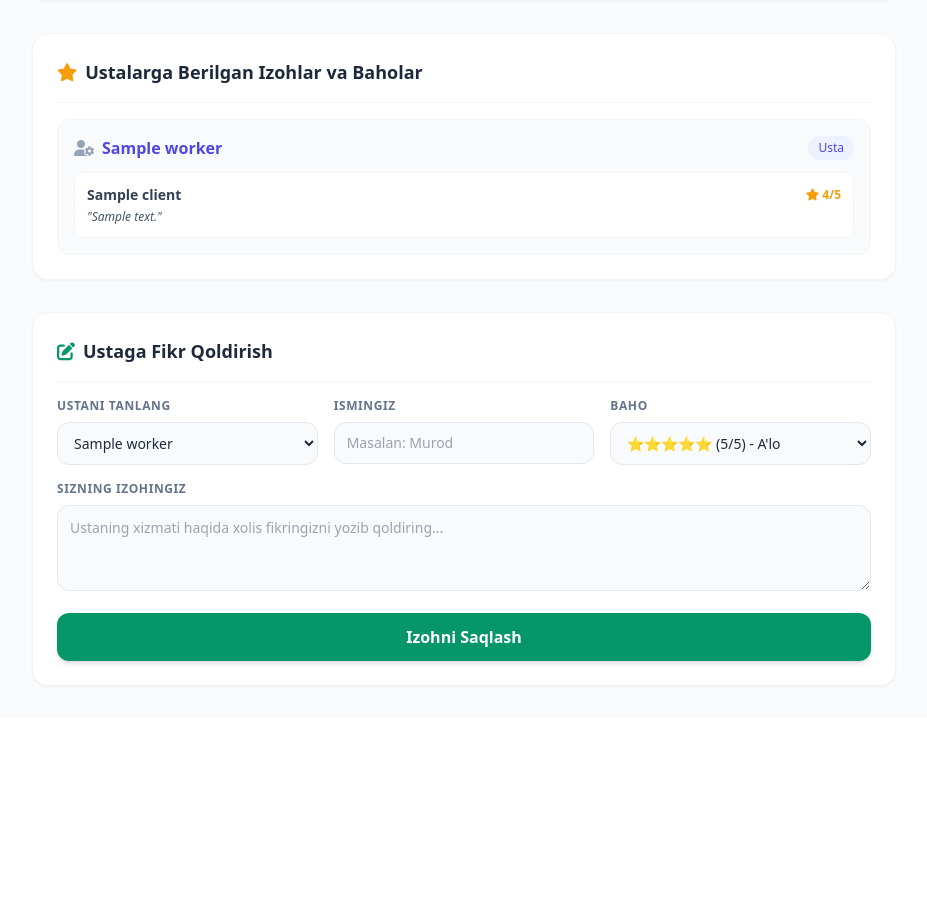
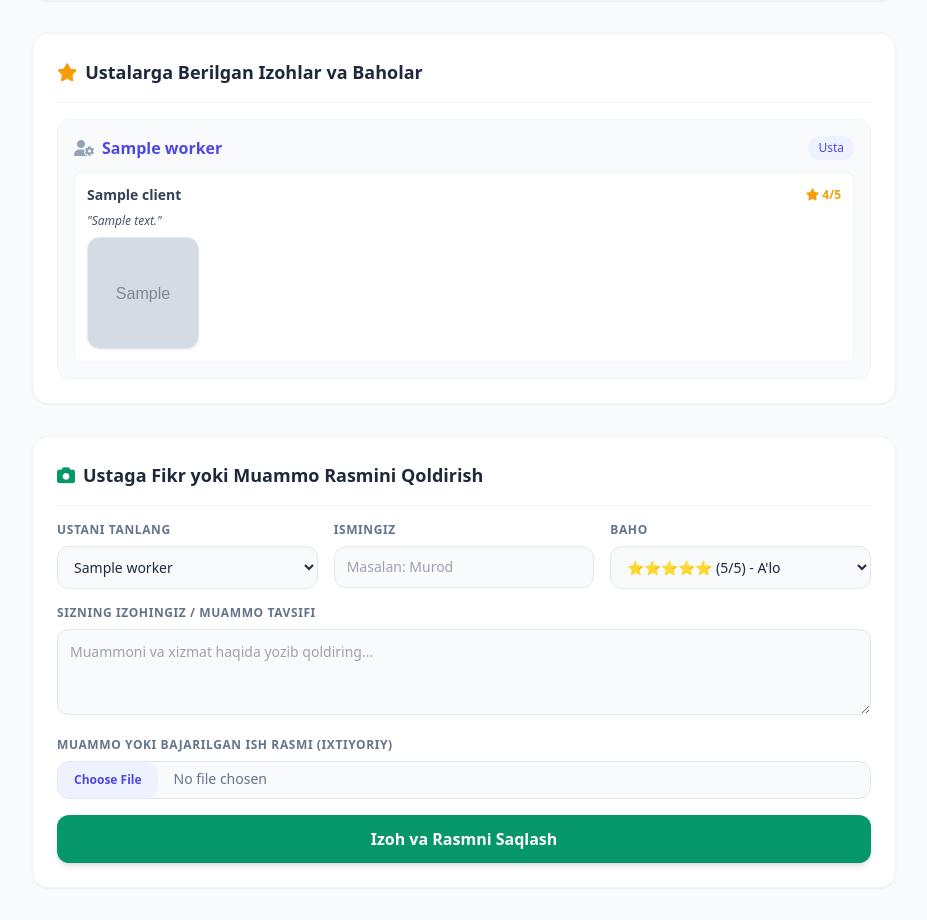
Before and after one commit to tokhirovs112-sudo/UstaGo, a Python web app: template templates/index.html in a window 1280 px wide. Shown: the part 571-1491 px from the top of the page, without its empty margins (176-1103 px from the left). Before the commit the page ends 1258 px from the top, so only its background shows below. Run offline with Jinja, Linux system fonts and the light colour scheme; the template is opened without the code that fills it: most values are stand-ins (such as "Sample title", 1, 10 or a date in 2020); grey boxes marked "Sample" are stand-in pictures; some libraries are stand-ins or nearby versions.

Commit message:
Enhance review form with photo upload option
Updated the review form to include an optional photo upload and modified labels for clarity.

```diff
--- a/templates/index.html
+++ b/templates/index.html
@@ -104,14 +104,21 @@
                             </div>
                             <div class="space-y-2">
                                 {% for r in reviews %}
-                                    <div class="bg-white p-3 rounded-lg border border-slate-100 text-sm">
-                                        <div class="flex justify-between items-center mb-1">
+                                    <div class="bg-white p-3 rounded-lg border border-slate-100 text-sm space-y-2">
+                                        <div class="flex justify-between items-center">
                                             <span class="font-semibold text-slate-700">{{ r.client }}</span>
                                             <span class="text-amber-500 font-bold text-xs">
                                                 <i class="fa-solid fa-star"></i> {{ r.rating }}/5
                                             </span>
                                         </div>
                                         <p class="text-slate-600 text-xs italic">"{{ r.comment }}"</p>
+                                        {% if r.photo %}
+                                            <div class="mt-2">
+                                                <a href="{{ r.photo }}" target="_blank">
+                                                    <img src="{{ r.photo }}" alt="Muammo rasmi" class="h-28 w-28 object-cover rounded-xl border border-slate-200 hover:scale-105 transition duration-200 shadow-sm">
+                                                </a>
+                                            </div>
+                                        {% endif %}
                                     </div>
                                 {% endfor %}
                             </div>
@@ -123,14 +130,14 @@
             </div>
         </section>
 
-        <!-- 3-BO'LIM: Izoh va Baho qoldirish Formasi -->
+        <!-- 3-BO'LIM: Izoh va Muammo Rasmini Qoldirish Formasi -->
         <section class="bg-white rounded-2xl p-6 shadow-sm border border-slate-100 space-y-4">
             <div class="flex items-center space-x-2 border-b border-slate-100 pb-4">
-                <i class="fa-solid fa-pen-to-square text-emerald-600 text-lg"></i>
-                <h3 class="text-lg font-bold text-slate-800">Ustaga Fikr Qoldirish</h3>
+                <i class="fa-solid fa-camera text-emerald-600 text-lg"></i>
+                <h3 class="text-lg font-bold text-slate-800">Ustaga Fikr yoki Muammo Rasmini Qoldirish</h3>
             </div>
 
-            <form action="/add-worker-review" method="post" class="space-y-4">
+            <form action="/add-worker-review" method="post" enctype="multipart/form-data" class="space-y-4">
                 <div class="grid grid-cols-1 md:grid-cols-3 gap-4">
                     <div>
                         <label class="block text-xs font-semibold text-slate-500 uppercase tracking-wider mb-2">Ustani Tanlang</label>
@@ -159,19 +166,25 @@
                 </div>
 
                 <div>
-                    <label class="block text-xs font-semibold text-slate-500 uppercase tracking-wider mb-2">Sizning Izohingiz</label>
-                    <textarea name="comment" placeholder="Ustaning xizmati haqida xolis fikringizni yozib qoldiring..." required rows="3" class="w-full bg-slate-50 border border-slate-200 rounded-xl p-3 text-sm focus:ring-2 focus:ring-emerald-500 outline-none"></textarea>
+                    <label class="block text-xs font-semibold text-slate-500 uppercase tracking-wider mb-2">Sizning Izohingiz / Muammo tavsifi</label>
+                    <textarea name="comment" placeholder="Muammoni va xizmat haqida yozib qoldiring..." required rows="3" class="w-full bg-slate-50 border border-slate-200 rounded-xl p-3 text-sm focus:ring-2 focus:ring-emerald-500 outline-none"></textarea>
+                </div>
+
+                <!-- Rasm yuklash tugmasi -->
+                <div>
+                    <label class="block text-xs font-semibold text-slate-500 uppercase tracking-wider mb-2">Muammo yoki Bajarilgan Ish Rasmi (Ixtiyoriy)</label>
+                    <input type="file" name="photo" accept="image/*" class="w-full text-sm text-slate-500 file:mr-4 file:py-2.5 file:px-4 file:rounded-xl file:border-0 file:text-xs file:font-semibold file:bg-indigo-50 file:text-indigo-600 hover:file:bg-indigo-100 cursor-pointer border border-slate-200 rounded-xl bg-slate-50">
                 </div>
 
                 <button type="submit" class="w-full bg-emerald-600 hover:bg-emerald-700 text-white font-bold py-3 rounded-xl transition duration-200 shadow-md hover:shadow-lg">
-                    Izohni Saqlash
+                    Izoh va Rasmni Saqlash
                 </button>
             </form>
         </section>
 
     </main>
 
-    <!-- Scriptlar -->
+    <!-- JS Mantiq -->
     <script>
         async function onCategoryChange() {
             const category = document.getElementById('category-select').value;
```
